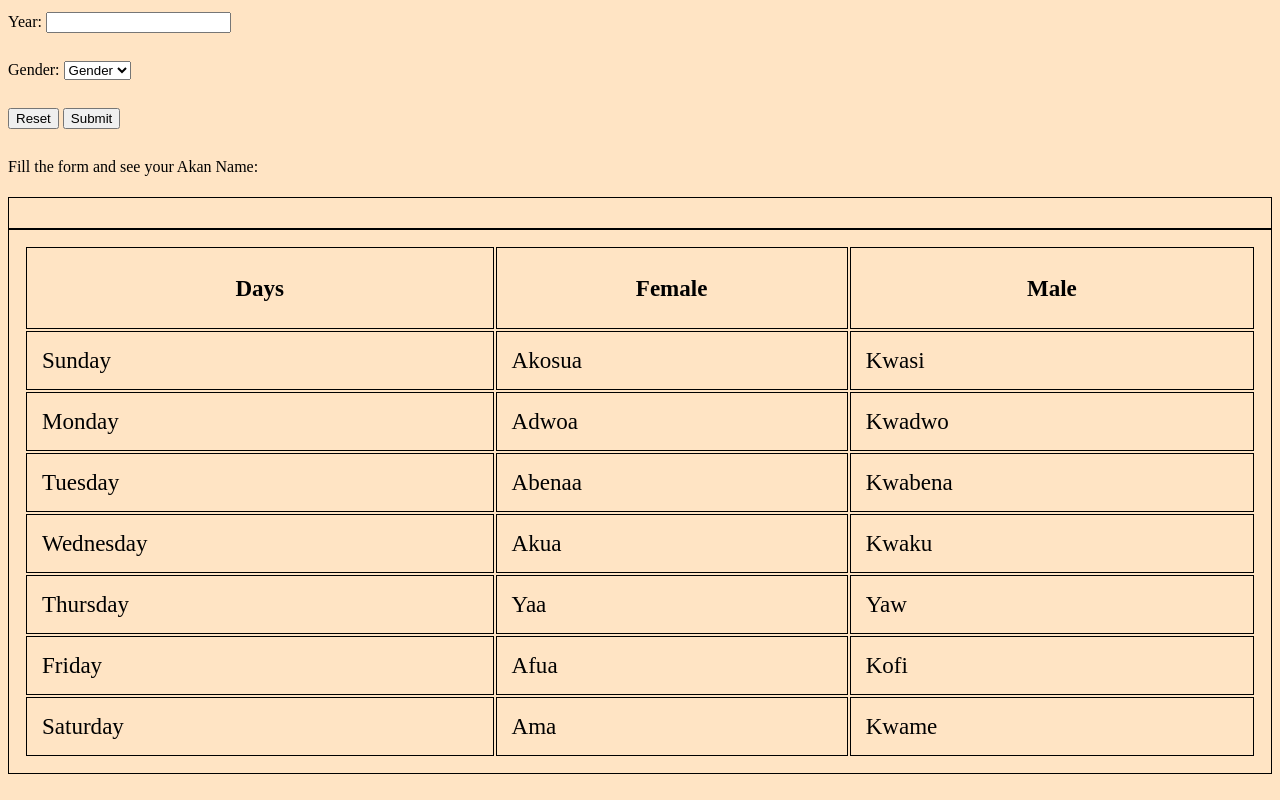
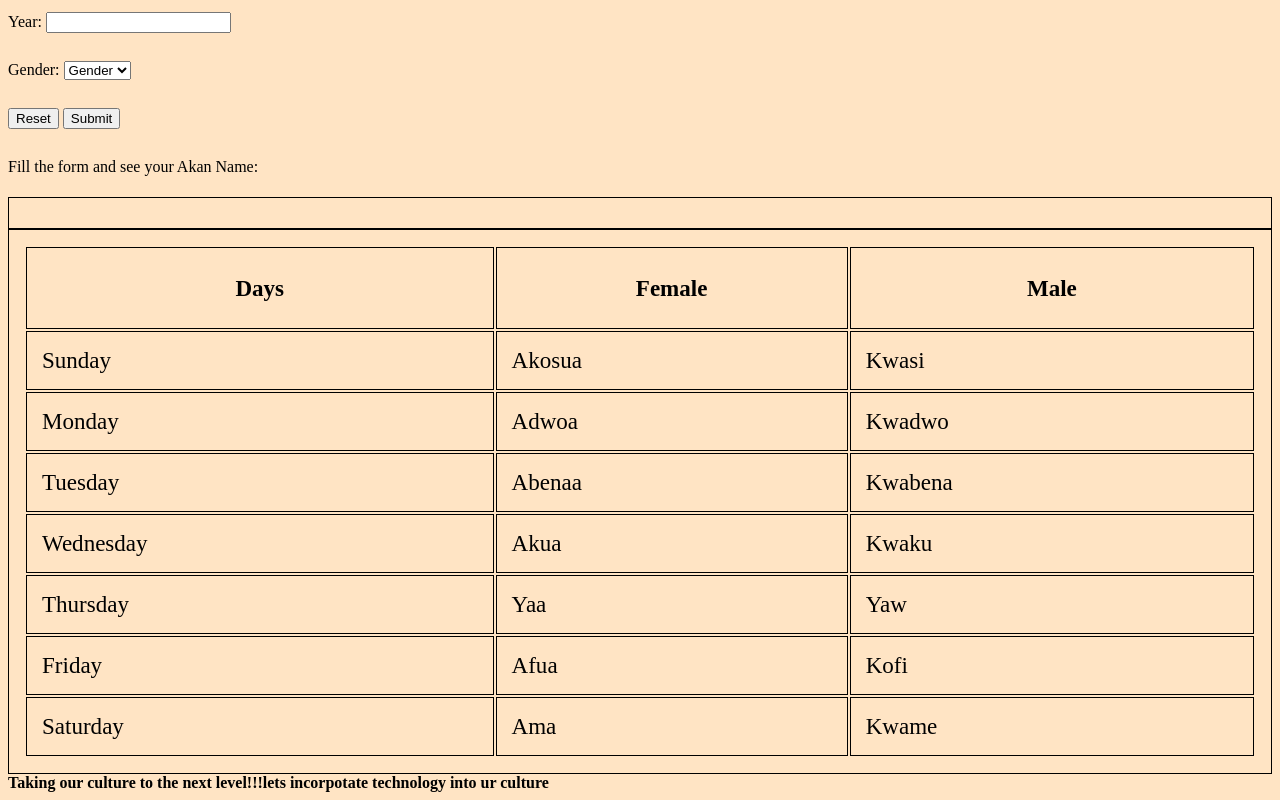
Before and after one commit to mornicamwende/Week-two-project, a plain HTML site: page index.html in a window 1280 px wide. Shown: the part 1118-1918 px from the top of the page. Drawn offline with Linux system fonts and the light colour scheme.

Commit message:
add a footer to our page

```diff
--- a/index.html
+++ b/index.html
@@ -97,4 +97,7 @@
   </div>
 </div>
 </body>
+<footer>
+    <strong>Taking our culture to the next level!!!lets incorpotate technology into ur culture</strong>
+</footer>
 </html>
```
